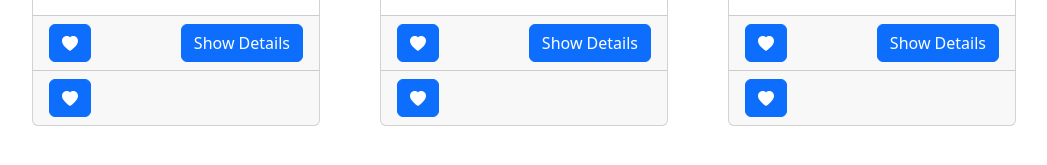
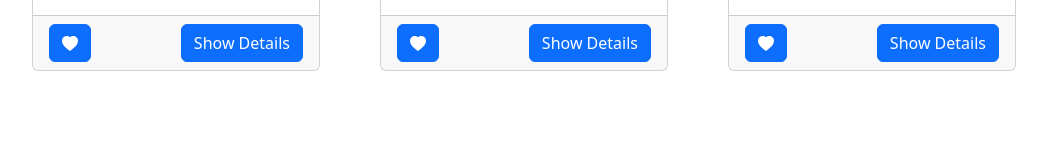
Before and after one commit to AlexisCro/ISITECH-L2-infra-dev-grp-1, a React (Create React App) app: page / in a window 1280 px wide. Shown: the part 409-574 px from the top of the page, without its empty margins (116-1163 px from the left). Built offline with nearby package versions, Linux system fonts and the light colour scheme.

Commit message:
fix/remove-duplicate

```diff
--- a/src/components/Card.tsx
+++ b/src/components/Card.tsx
@@ -66,15 +66,6 @@ const Card: FC<IProps> = (props) => {
           {showDetails ? "Hide Details" : "Show Details"}
         </button>
       </div>
-      <div className="card-footer">
-        <Favorite
-          favorites={favorites}
-          movie={movie}
-          onClick= {() => {
-            favorites.some((favorite) => favorite.Title === movie.Title) ? removeFavorite(movie) : addFavorite(movie);
-          }}
-        />
-      </div>
     </div>
   );
 };
```
